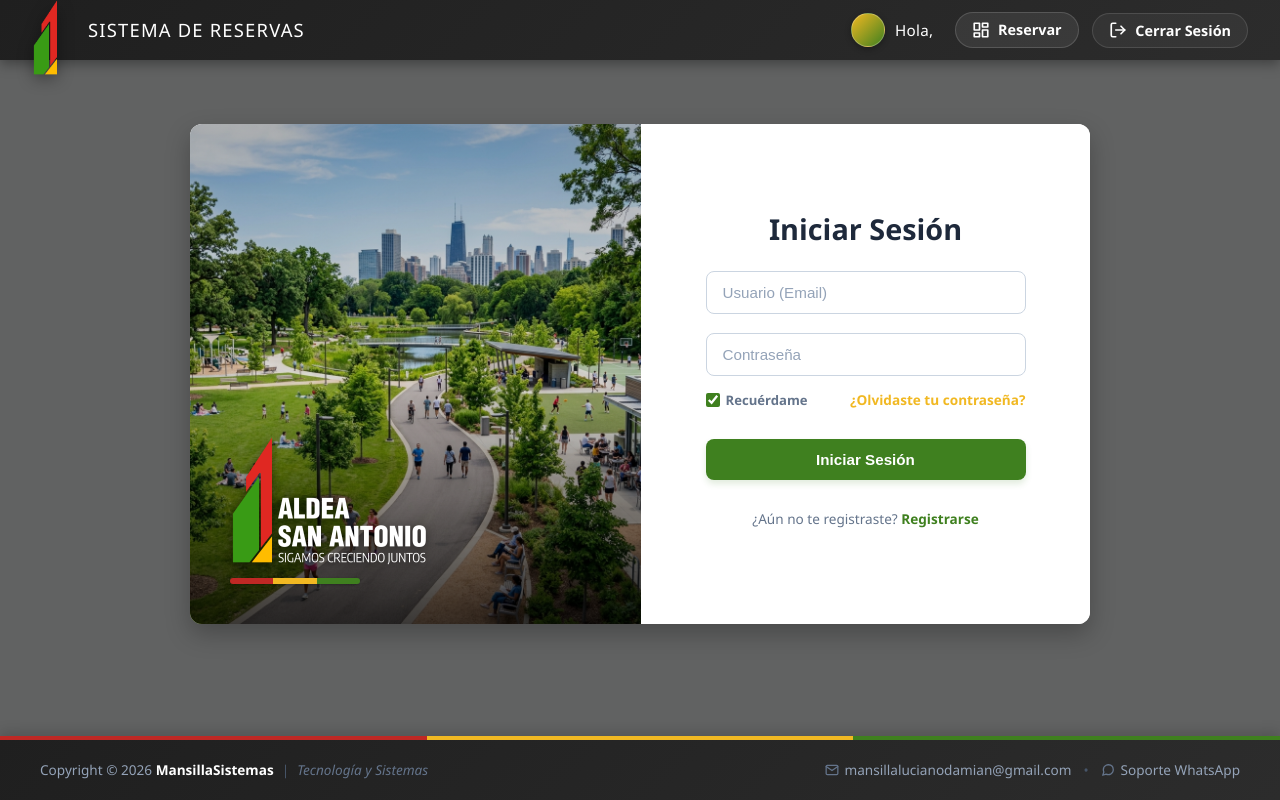
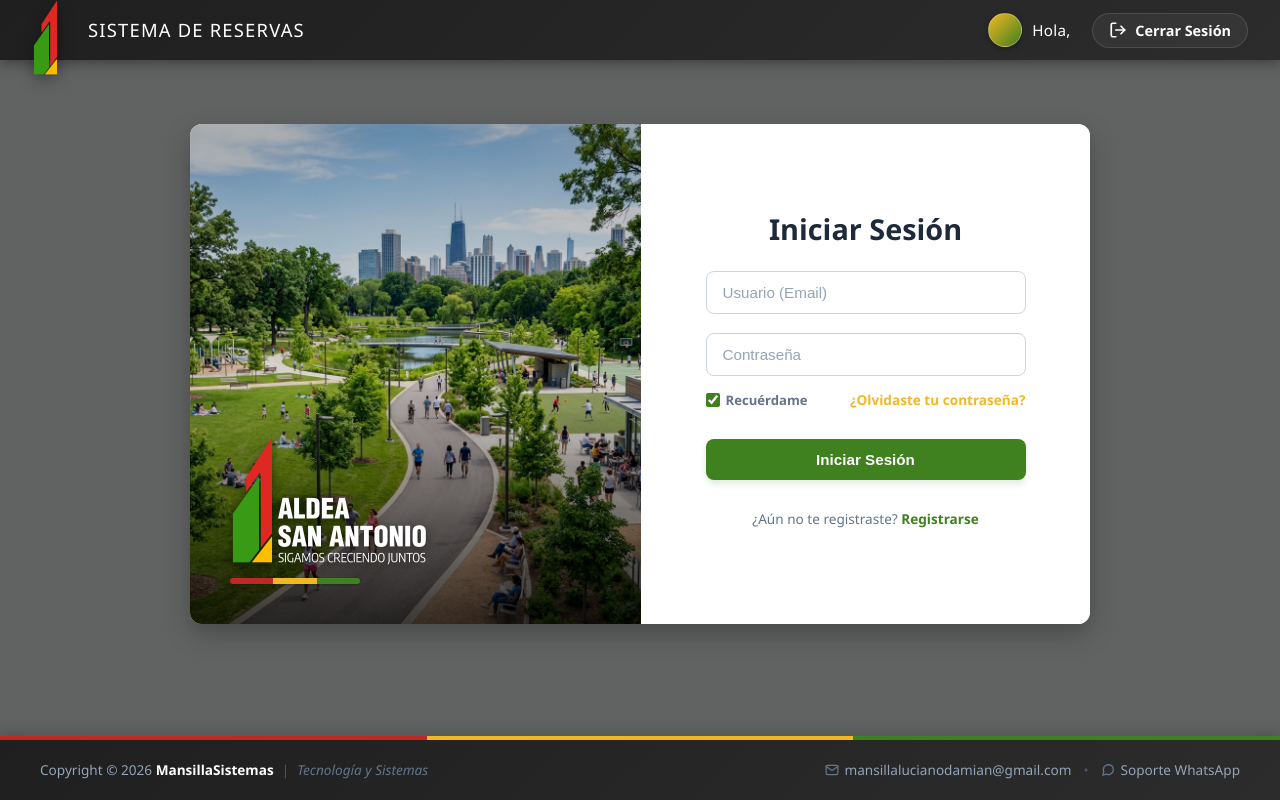
Before and after one commit to mansillalucianodamian/frontend-reservas, an Angular app: page /login in a window 1280 px wide. Built offline with nearby package versions, Linux system fonts and the light colour scheme; sample sign-in values are in the browser's storage.

Commit message:
cambios del front

```diff
--- a/src/app/app.html
+++ b/src/app/app.html
@@ -1,5 +1,5 @@
 <header class="navbar">
-    <div class="navbar-left">
+    <div class="navbar-left" routerLink="/inicio" style="cursor: pointer;">
         <img src="/Aldea-San-Antonio.png" alt="Logo Aldea San Antonio" class="navbar-logo">
         <h2 class="navbar-title">Sistema de Reservas</h2>
     </div>
@@ -10,17 +10,6 @@
             <div class="user-avatar">{{ userInitials }}</div>
             <span class="user-welcome-text">Hola, <strong class="user-name">{{ userFirstName }}</strong></span>
         </div>
-
-        <!-- Reservar (Pill link con ícono SVG de grid) -->
-        <a routerLink="/inicio" class="nav-btn-pill" title="Reservar" aria-label="Reservar">
-            <svg class="nav-icon" xmlns="http://www.w3.org/2000/svg" viewBox="0 0 24 24" fill="none" stroke="currentColor" stroke-width="2.2" stroke-linecap="round" stroke-linejoin="round">
-                <rect x="3" y="3" width="7" height="9"></rect>
-                <rect x="14" y="3" width="7" height="5"></rect>
-                <rect x="14" y="12" width="7" height="9"></rect>
-                <rect x="3" y="16" width="7" height="5"></rect>
-            </svg>
-            <span class="nav-btn-text">Reservar</span>
-        </a>
 
         <!-- Cerrar Sesión (Pill button con ícono SVG de logout) -->
         <button (click)="cerrarSesion()" class="nav-btn-pill btn-logout" title="Cerrar sesión" aria-label="Cerrar sesión">
--- a/src/app/solicitud-quincho-dialog/solicitud-quincho-dialog.component.css
+++ b/src/app/solicitud-quincho-dialog/solicitud-quincho-dialog.component.css
@@ -1,4 +1,6 @@
 .dialog-container {
+  background-color: #ffffff;
+  border-radius: 12px;
   padding: 1.5rem;
   max-width: 650px;
   max-height: 85vh;
```
